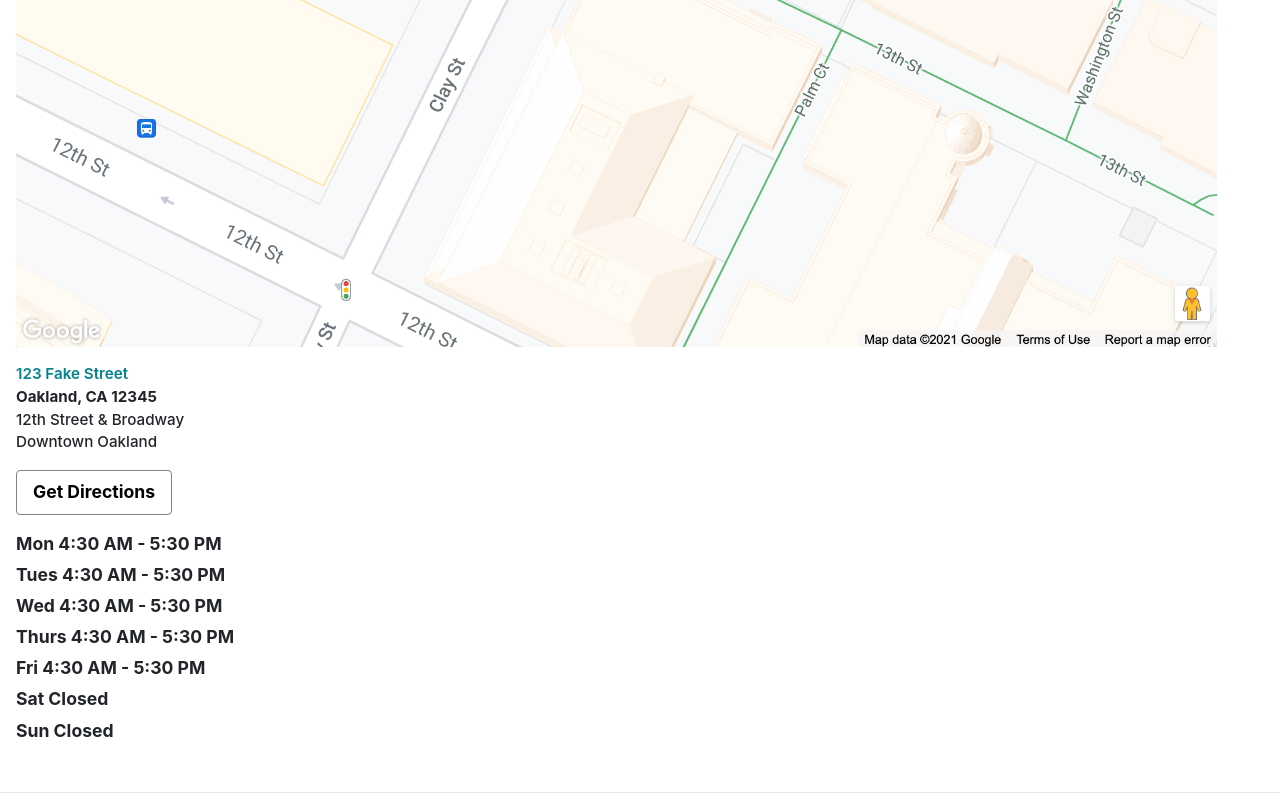
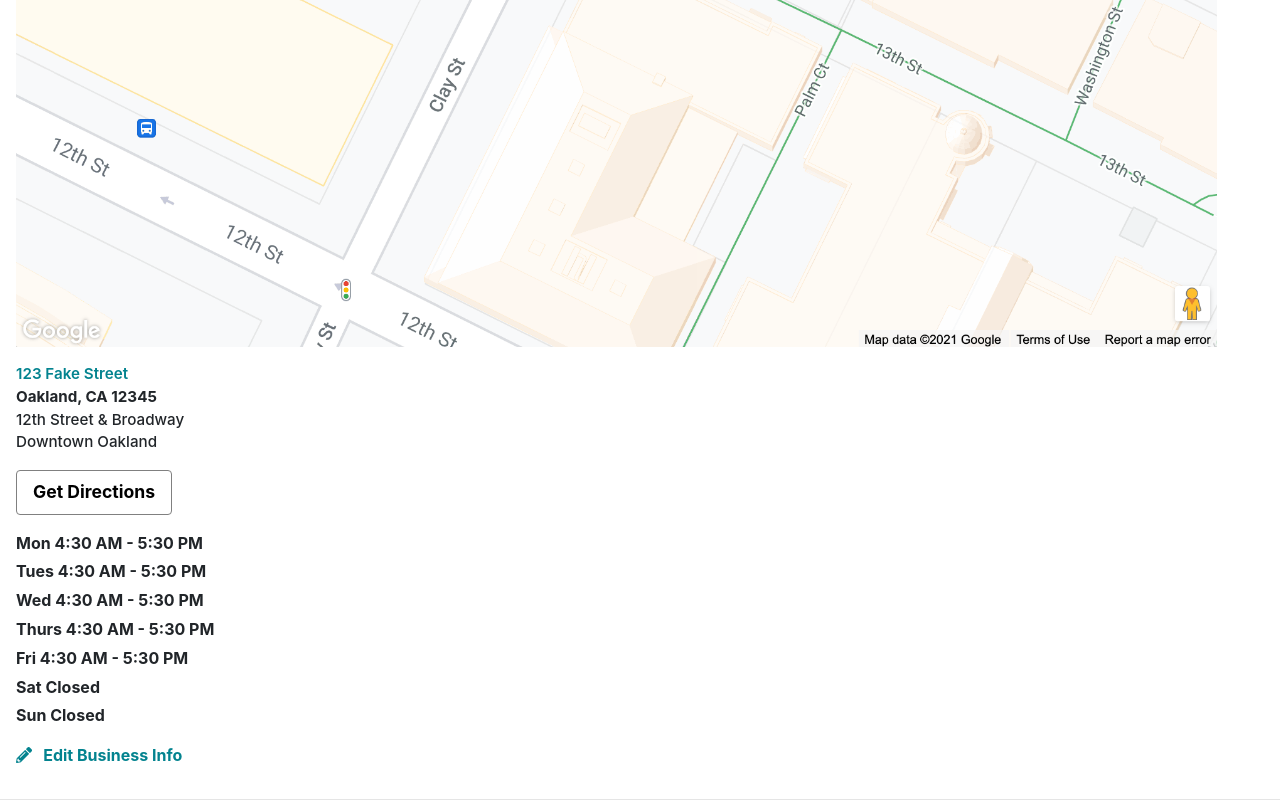
Before and after one commit to Guillermo-Martin/yelp-clone, a React (Create React App) app: page / in a window 1280 px wide. Shown: the part 2991-3791 px from the top of the page. Built offline with nearby package versions, Linux system fonts and the light colour scheme.

Commit message:
Change 'Get Directions' button to link, add 'Edit Business Info' link, and resize li font size

```diff
--- a/src/components/LocationHoursSection/index.js
+++ b/src/components/LocationHoursSection/index.js
@@ -12,7 +12,7 @@ function LocationHoursSection() {
       <p className="LocationHourSection-address city">Oakland, CA 12345</p>
       <p className="LocationHourSection-address">12th Street &#38; Broadway</p>
       <p className="LocationHourSection-address">Downtown Oakland</p>
-      <Button variant="outline-secondary">Get Directions</Button>
+      <a href="#"><Button variant="outline-secondary">Get Directions</Button></a>
       <ul>
         <li>Mon 4:30 AM - 5:30 PM</li>
         <li>Tues 4:30 AM - 5:30 PM</li>
@@ -22,6 +22,7 @@ function LocationHoursSection() {
         <li>Sat Closed</li>
         <li>Sun Closed</li>
       </ul>
+      <a className="LocationHoursSection-edit"><i class="fas fa-pencil-alt"></i>Edit Business Info</a>
     </section>
   );
 }
--- a/src/components/LocationHoursSection/styles.css
+++ b/src/components/LocationHoursSection/styles.css
@@ -55,10 +55,19 @@
 .LocationHoursSection li {
   list-style-type: none;
   margin-bottom: 0.3rem;
-  font-size: 1.1rem;
+  font-size: 1rem;
   font-weight: 700;
 }
 
 .LocationHoursSection li:last-child {
   margin-bottom: 0rem;
 }
+
+a.LocationHoursSection-edit {
+  color: #03838f;
+  font-weight: 700;
+}
+
+.LocationHoursSection-edit .fa-pencil-alt {
+  margin-right: 0.7rem;
+}
```
